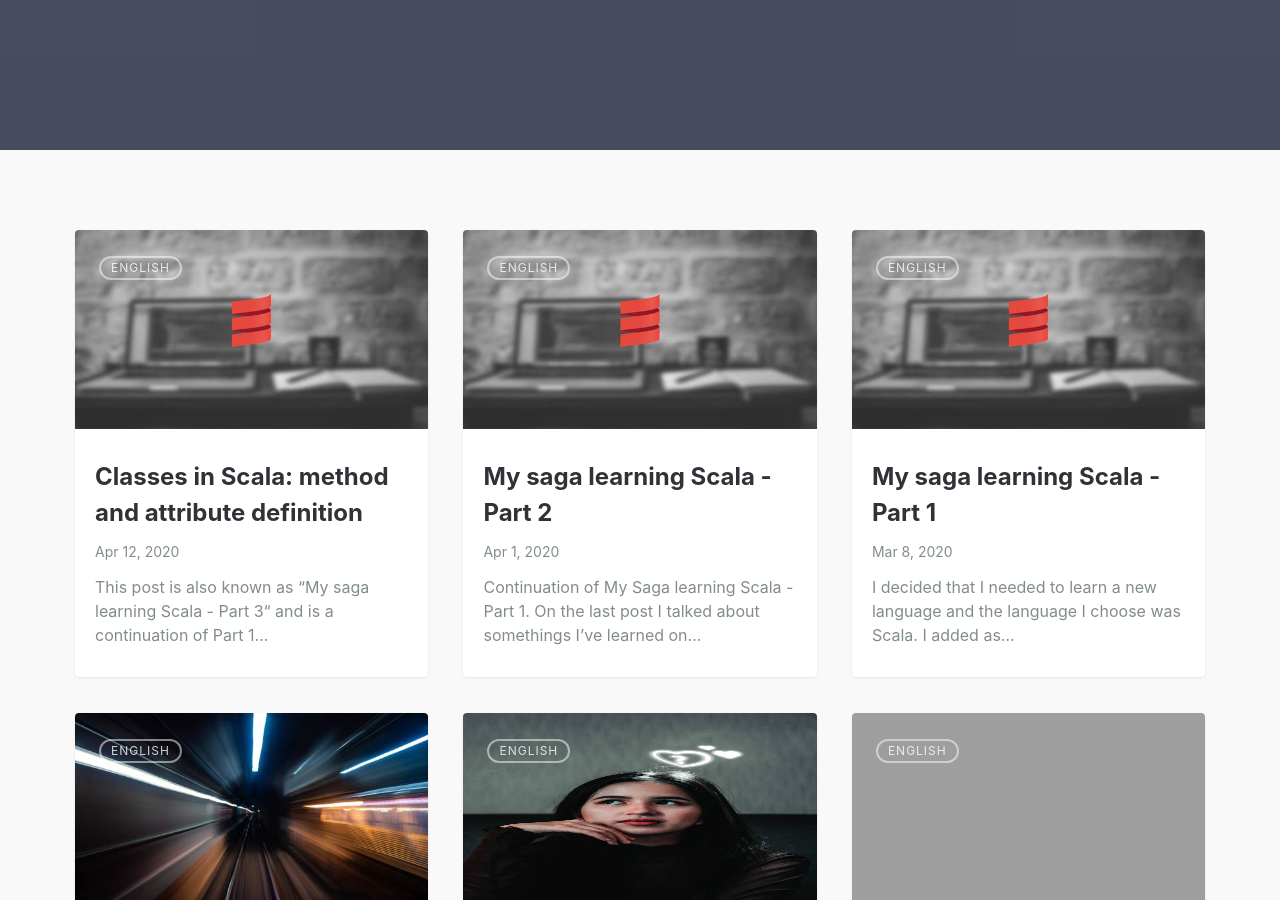
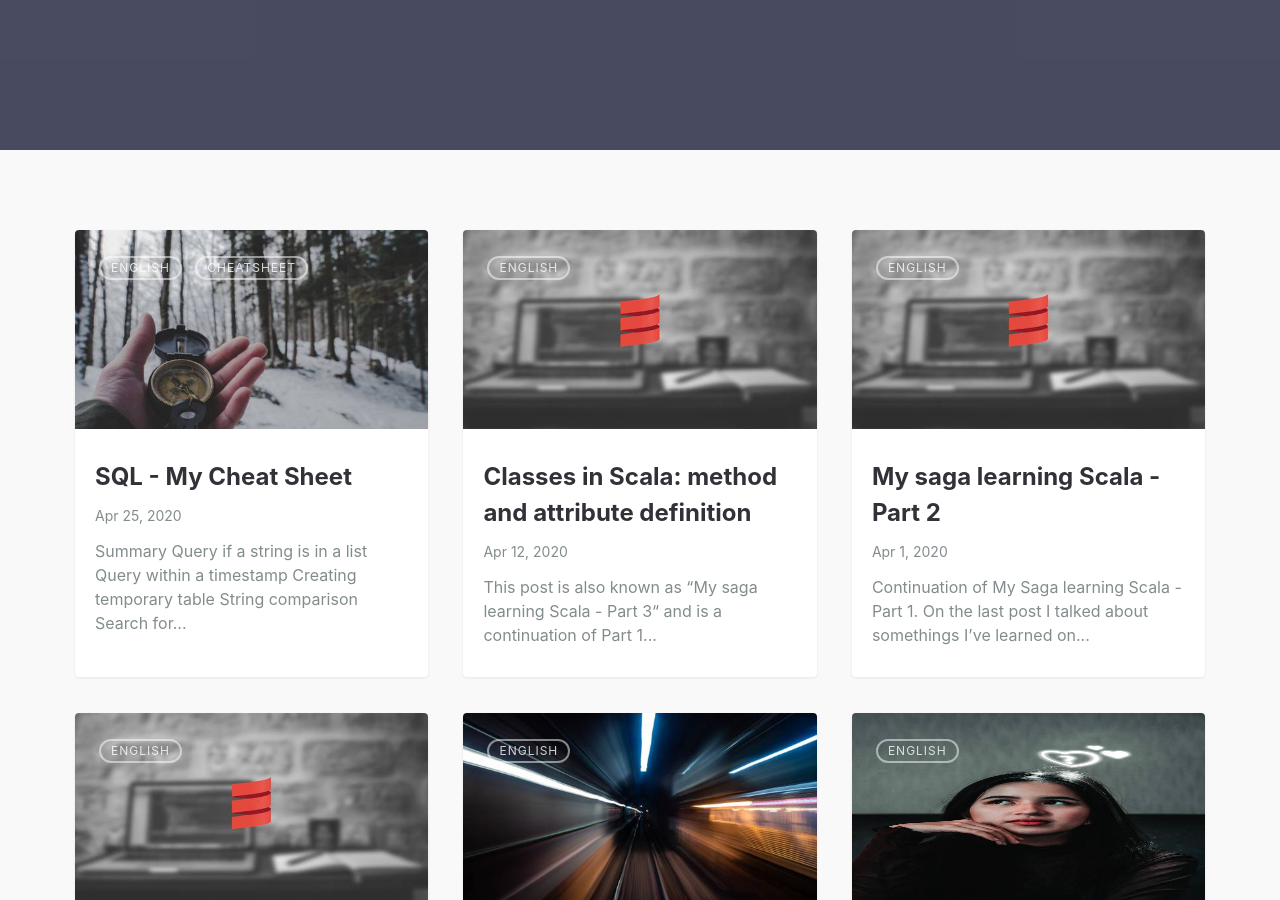
Before and after one commit to leportella/v3, a Jekyll site: the page built from index.md, in a window 1280 px wide and 900 px high, scrolled down 450 px. Built offline with Jekyll 4.4.1, drawn with Linux system fonts in a browser that asks for light colours; part of the change alters nothing that is shown.

Commit message:
changr description

````diff
--- a/_config.yml
+++ b/_config.yml
@@ -2,8 +2,7 @@
 title: Leticia Portella # your site title
 author: leportella # You :P
 description: > # Meta description of Homepage
-    This a blog from an oceanographer who became passionare about programming.
-    I'm a dev, in love with data science that loves to write technical posts
+    I'm a happy dev, in love with data science that loves to write technical posts
     about what tech, career and life
 baseurl: "" # the subpath of your site, e.g. /blog
 url: "https://leportella.com"
--- /dev/null
+++ b/_posts/2020-04-25-sql-cheatsheet.md
@@ -0,0 +1,103 @@
+---
+layout: post
+title: "SQL - My Cheat Sheet"
+categories:
+  - english
+  - cheatsheet
+tags:
+  - en
+  - python
+  - pytest
+  - cheatlist
+  - cheastsheet
+  - python
+  - community
+  - pyladies
+  - technology
+  - tecnologia
+  - programador
+  - programadora
+  - developer
+  - mulheres na tecnologia
+  - woman in tech
+  - girls in tech
+  - computação
+  - ciência de computação
+  - software development
+  - software engineering
+  - engenharia de software
+  - desenvolvimento
+  - auto-ensino
+  - self-taught engineer
+  - code
+  - Django
+  - software
+  - career
+  - tech career
+  - open-source
+  - no cs degree
+  - cs
+  - computer science
+  - sql
+  - database
+featured-img: search
+permalink: cheatsheet-sql.html
+last_modified_at: 2020-04-25T14:25:52-05:00
+---
+
+# Summary
+
+* [Query if a string is in a list](#query-list)
+* [Query within a timestamp](#timestamp)
+* [Creating temporary table](#temp-table)
+* [String comparison](#string-comparison)
+* [Search for empty or null strings](#empty-string)
+
+
+<h2 id='query-list'>Query if a string is in a list</h2>
+
+```sql
+select name,
+    from my.table
+where name IN ('jon', 'mary')
+```
+
+
+<h2 id='timestamp'>Query within a timestamp</h2>
+
+```sql
+select record
+    from my.table
+where
+    created > timestamp '2019-10-01 00:00' AND
+    created < timestamp '2019-10-01 23:59'
+```
+
+<h2 id='temp-table'>Creating temporary table</h2>
+
+```sql
+with my_new_table as (
+  -- something here
+  select *
+  from another.table
+)
+
+select *
+from my_new_table
+```
+
+<h2 id='string-comparison'>String comparison</h2>
+
+```sql
+select
+    *
+from my_table
+where my_table.items LIKE '%something%'
+limit 10
+```
+
+<h2 id='empty-string'>Search for empty or null strings</h2>
+
+```sql
+where (surname is null or surname = '')
+```
````
Also changed, not shown: assets/img/posts/search.jpg (added), assets/img/posts/search_lg.jpg (added), assets/img/posts/search_md.jpg (added), assets/img/posts/search_placehold.jpg (added), assets/img/posts/search_sm.jpg (added), assets/img/posts/search_thumb.jpg (added), assets/img/posts/search_thumb@2x.jpg (added), assets/img/posts/search_xs.jpg (added).
